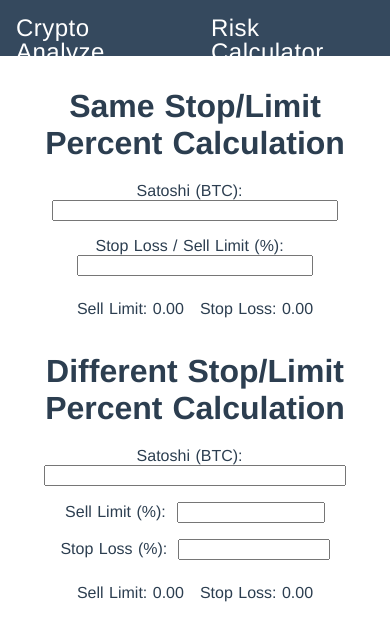
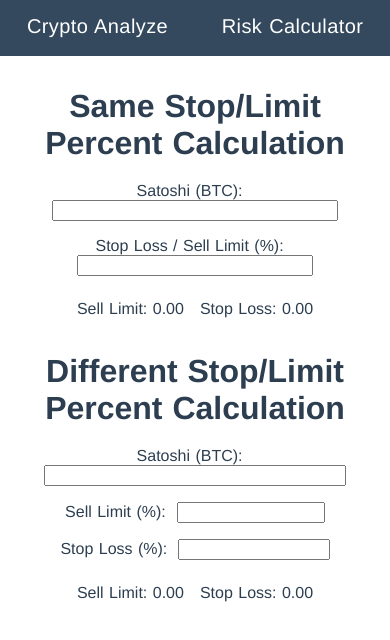
Before and after one commit to frederickalcantara/crypto-analyze, a Nuxt app: page / in a window 390 px wide. Shown: the top 640 px of the page. Built offline with nearby package versions, Linux system fonts and the light colour scheme.

Commit message:
Fixed Font Size (TEMP)

```diff
--- a/src/components/Header.vue
+++ b/src/components/Header.vue
@@ -45,11 +45,17 @@ li {
 }
 
 a {
-	font-size: 24px;
+	font-size: 1.5em;
 	line-height: 1;
 	letter-spacing: 0.02em;
 	font-weight: 400;
 	color: #ffffff;
 	text-decoration: none;
 }
+
+@media screen and (max-width: 576px) {
+	a {
+		font-size: 1.25em;
+	}
+}
 </style>
```
